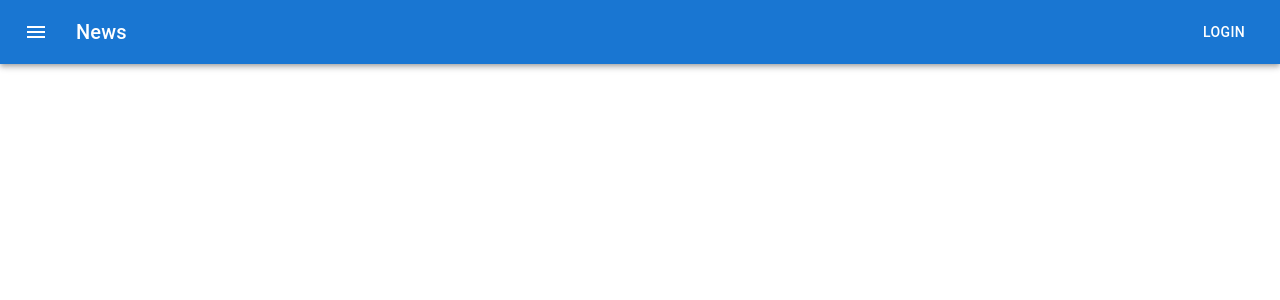
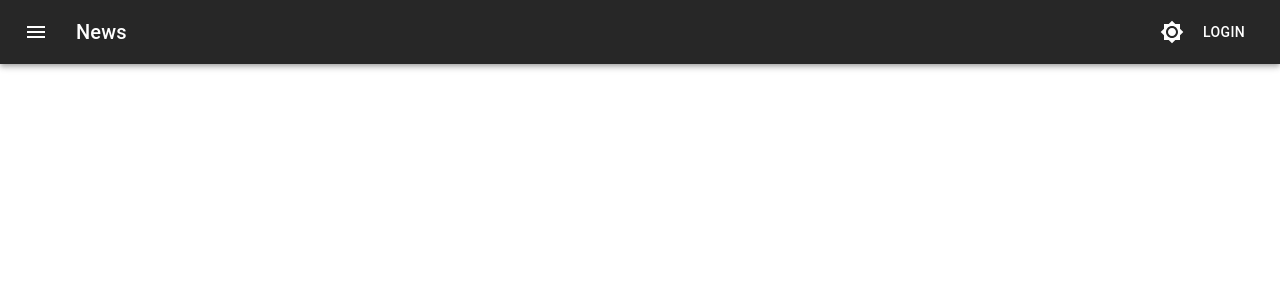
Before and after one commit to bradleyknutson/bknutson-portfolio, a React (Create React App) app in the folder client/: page / in a window 1280 px wide. Shown: the top 300 px of the page. Built offline with nearby package versions, Linux system fonts and the light colour scheme.

Commit message:
Add dark mode toggle to header

```diff
--- a/client/src/App.tsx
+++ b/client/src/App.tsx
@@ -1,11 +1,12 @@
 import React from "react";
 import { NavHeader } from "./components/NavHeader/NavHeader";
+import { Theme } from "./themes/Theme";
 
 function App() {
   return (
-    <>
+    <Theme>
       <NavHeader />
-    </>
+    </Theme>
   );
 }
 
--- /dev/null
+++ b/client/src/components/DarkModeToggle.tsx
@@ -0,0 +1,24 @@
+import React from "react";
+import { IconButton } from "@mui/material";
+import Brightness4Icon from "@mui/icons-material/Brightness4";
+import Brightness7Icon from "@mui/icons-material/Brightness7";
+import { useTheme } from "@mui/material/styles";
+import { useThemeContext } from "../themes/useThemeContext";
+
+export const DarkModeToggle = () => {
+  const theme = useTheme();
+  const colorMode = useThemeContext();
+  return (
+    <IconButton
+      sx={{ ml: 1 }}
+      onClick={colorMode.toggleColorMode}
+      color="inherit"
+    >
+      {theme.palette.mode === "dark" ? (
+        <Brightness7Icon />
+      ) : (
+        <Brightness4Icon />
+      )}
+    </IconButton>
+  );
+};
--- a/client/src/components/NavHeader/NavHeader.tsx
+++ b/client/src/components/NavHeader/NavHeader.tsx
@@ -6,6 +6,7 @@ import Typography from "@mui/material/Typography";
 import Button from "@mui/material/Button";
 import IconButton from "@mui/material/IconButton";
 import MenuIcon from "@mui/icons-material/Menu";
+import { DarkModeToggle } from "../DarkModeToggle";
 
 export const NavHeader = () => {
   return (
@@ -24,6 +25,7 @@ export const NavHeader = () => {
           <Typography variant="h6" component="div" sx={{ flexGrow: 1 }}>
             News
           </Typography>
+          <DarkModeToggle />
           <Button color="inherit">Login</Button>
         </Toolbar>
       </AppBar>
--- /dev/null
+++ b/client/src/themes/Theme.tsx
@@ -0,0 +1,35 @@
+import React from "react";
+import { createTheme, ThemeProvider } from "@mui/material/styles";
+
+export const ColorModeContext = React.createContext({
+  toggleColorMode: () => {},
+});
+
+export const Theme = ({ children }: any) => {
+  const [mode, setMode] = React.useState<"light" | "dark">("dark");
+
+  const colorMode = React.useMemo(
+    () => ({
+      toggleColorMode: () => {
+        setMode((prevMode) => (prevMode === "light" ? "dark" : "light"));
+      },
+    }),
+    []
+  );
+
+  const theme = React.useMemo(
+    () =>
+      createTheme({
+        palette: {
+          mode,
+        },
+      }),
+    [mode]
+  );
+
+  return (
+    <ColorModeContext.Provider value={colorMode}>
+      <ThemeProvider theme={theme}>{children}</ThemeProvider>
+    </ColorModeContext.Provider>
+  );
+};
--- /dev/null
+++ b/client/src/themes/useThemeContext.tsx
@@ -0,0 +1,10 @@
+import React, { useContext } from "react";
+import { ColorModeContext } from "./Theme";
+
+export const useThemeContext = () => {
+  const themeContext = useContext(ColorModeContext);
+  if (themeContext === undefined) {
+    throw new Error("useThemeContext was used outside of the Provider");
+  }
+  return themeContext;
+};
```
